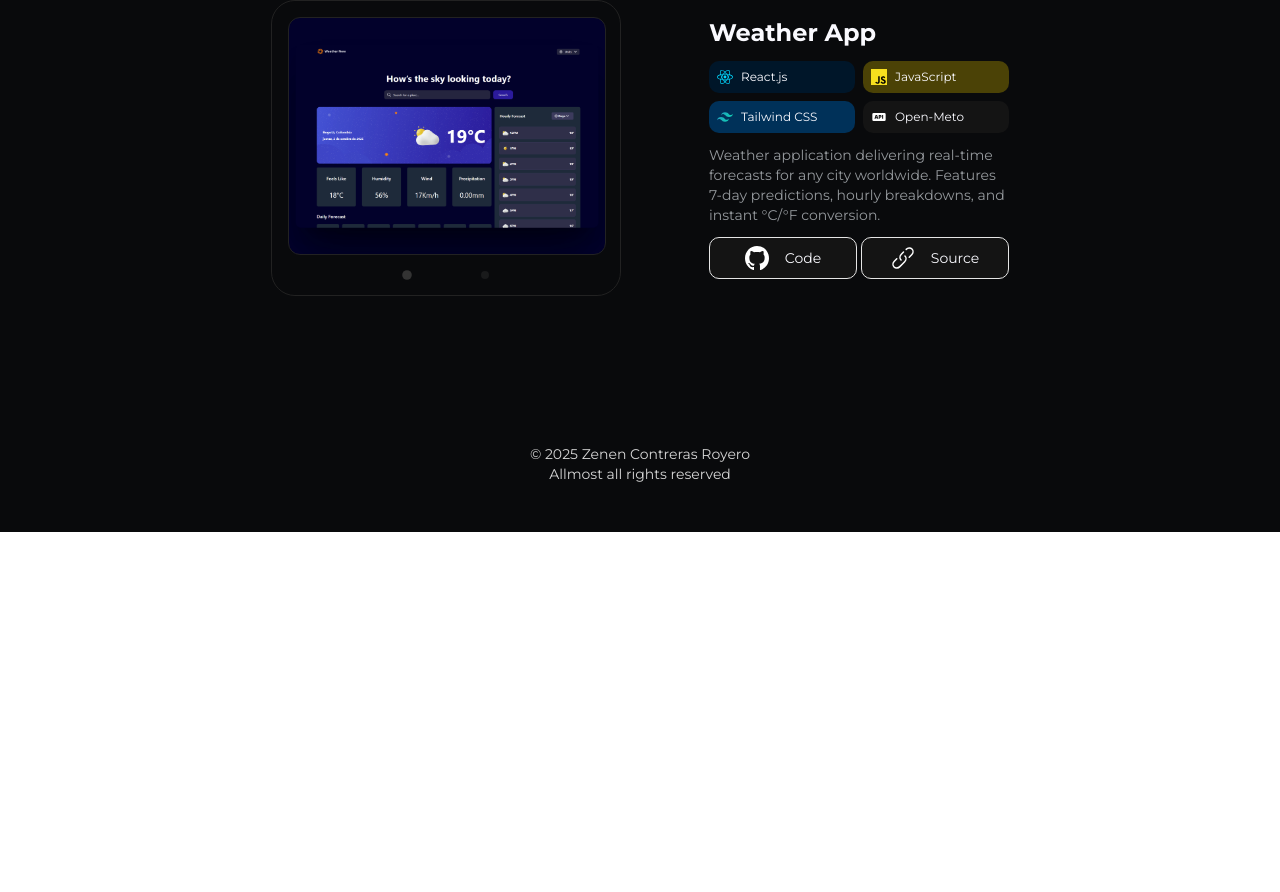
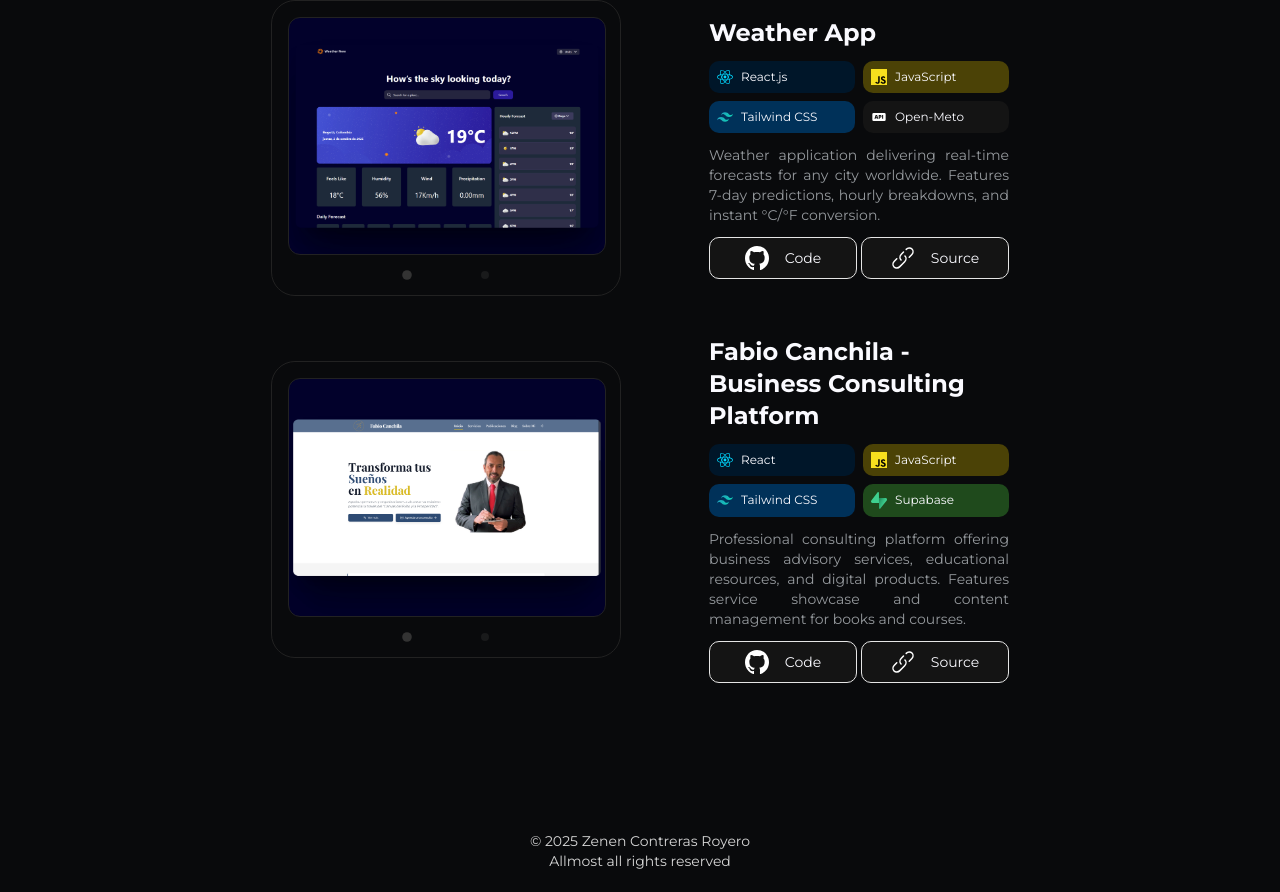
Before and after one commit to ZenenContreras/portfolio, a React (Vite) app: page / in a window 1280 px wide. Shown: the part 1893-2785 px from the top of the page. Before the commit the page ends 2425 px from the top, so only its background shows below. Built offline with nearby package versions, Linux system fonts and the light colour scheme.

Commit message:
feat: projects actualizados

```diff
--- a/src/components/Projects.jsx
+++ b/src/components/Projects.jsx
@@ -3,9 +3,26 @@ import Carousel from "./ui/Carousel"
 function Projects () {
 
     const projects = [
-        {"name": "Tout Á Un Clic La Full-stack e-commerce", "Description": "Latin products in Montreal. Scaled to 100+ active users with real-time inventory tracking, secure payment integration, and optimized performance." , "Tech" : [{"name":"Next.js", "icon": "/SkillsLogo/nextjs.svg", "color": "#141414"}, {"name":"Express.js", "icon" : "/SkillsLogo/express.svg","color": "#141414"}, {"name":"Tailwind CSS", "icon": "/SkillsLogo/tailwindcss.svg", "color": "#003159"}, {"name":"Supabase", "icon" :"/SkillsLogo/supabase.svg", "color": "#1F4A1C" }], "Link": "https://toutaunclicla.com", "Github" : "", "images" : [{"images":"/projectsMockUp/MockUpToutAunClicLa.jpeg"}, {"images":"/projectsMockUp/MockUpToutAunClicLaMobile.jpeg"}]},
+        {"name": "Tout Á Un Clic La - Full-stack e-commerce", "Description": "Latin products in Montreal. Scaled to 100+ active users with real-time inventory tracking, secure payment integration, and optimized performance." , "Tech" : [{"name":"Next.js", "icon": "/SkillsLogo/nextjs.svg", "color": "#141414"}, {"name":"Express.js", "icon" : "/SkillsLogo/express.svg","color": "#141414"}, {"name":"Tailwind CSS", "icon": "/SkillsLogo/tailwindcss.svg", "color": "#003159"}, {"name":"Supabase", "icon" :"/SkillsLogo/supabase.svg", "color": "#1F4A1C" }], "Link": "https://toutaunclicla.com", "Github" : "", "images" : [{"images":"/projectsMockUp/MockUpToutAunClicLa.jpeg"}, {"images":"/projectsMockUp/MockUpToutAunClicLaMobile.jpeg"}]},
 
         {"name": "Weather App", "Description": "Weather application delivering real-time forecasts for any city worldwide. Features 7-day predictions, hourly breakdowns, and instant °C/°F conversion." , "Tech" : [{"name":"React.js", "icon": "/SkillsLogo/react.svg", "color": "#001629"}, {"name":"JavaScript", "icon" : "/SkillsLogo/javascriptdark.svg","color": "#4B4206"}, {"name":"Tailwind CSS", "icon": "/SkillsLogo/tailwindcss.svg", "color": "#003159"},{"name":"Open-Meto", "icon": "/SkillsLogo/api.svg", "color": "#141414"}], "Link": "https://weather-f0wgdq0yz-zenen-contreras-projects.vercel.app", "Github" : "https://github.com/ZenenContreras/weatherApp", "images" : [{"images":"/projectsMockUp/MockUpWeatherApp.jpeg"}, {"images":"/projectsMockUp/MockUpWeatherAppMobile.jpeg"}]},
+
+        {
+            "name": "Fabio Canchila - Business Consulting Platform",
+            "Description": "Professional consulting platform offering business advisory services, educational resources, and digital products. Features service showcase and content management for books and courses.",
+            "Tech": [
+                {"name":"React", "icon": "/SkillsLogo/react.svg", "color": "#001629"},
+                {"name":"JavaScript", "icon": "/SkillsLogo/javascriptdark.svg", "color": "#4B4206"},
+                {"name":"Tailwind CSS", "icon": "/SkillsLogo/tailwindcss.svg", "color": "#003159"},
+                {"name":"Supabase", "icon": "/SkillsLogo/supabase.svg", "color": "#1F4A1C"}
+            ],
+            "Link": "https://fabiocanchila.com",
+            "Github": "https://github.com/ZenenContreras/fabiocanchila",
+            "images": [
+                {"images":"/projectsMockUp/MockUpFabioCanchila.jpeg"},
+                {"images":"/projectsMockUp/MockUpFabioCanchilaMobile.jpeg"}
+            ]
+        }
     ]
 
     return (
@@ -32,7 +49,7 @@ function Projects () {
                                         )
                                     })}
                                 </div>
-                                <p className="text-sm text-[#95999d]">{projects.Description}</p>
+                                <p className="text-sm text-[#95999d] text-justify">{projects.Description}</p>
                                 <div className="flex flex-row gap-1 items-center justify-center">
                                     {projects.Github && (
                                         <button className="p-2 hover:scale-102 transition duration-80 bg-[#141414] rounded-lg border-1 w-full">
--- /dev/null
+++ b/src/pages/Contact.jsx
@@ -0,0 +1,9 @@
+import React from 'react'
+
+const Contact = () => {
+    return (
+        <div>Contact</div>
+    )
+}
+
+export default Contact
```
Also changed, not shown: public/projectsMockUp/MockUpFabioCanchila.jpeg (added), public/projectsMockUp/MockUpFabioCanchilaMobile.jpeg (added), src/components/Footer.jsx (line endings or trailing spaces).
